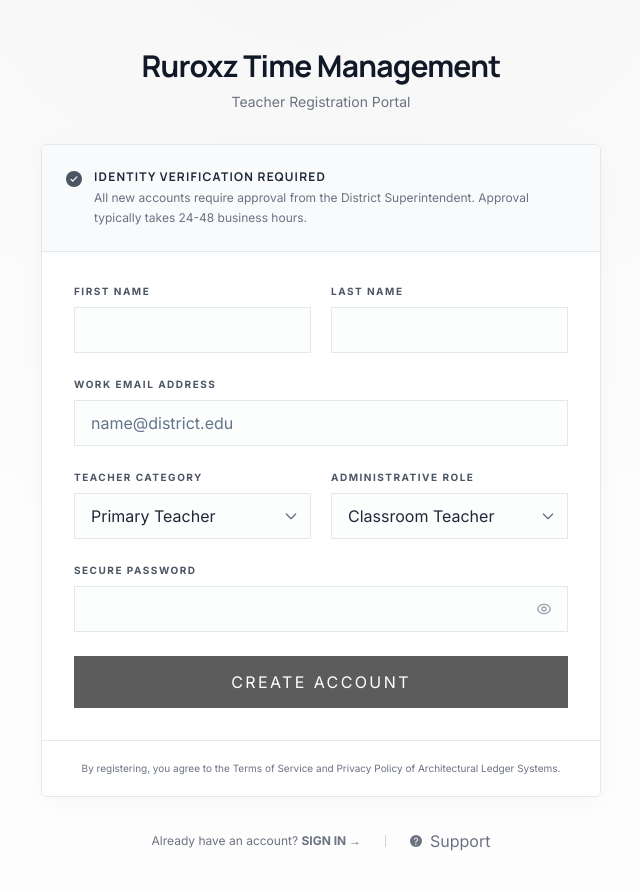
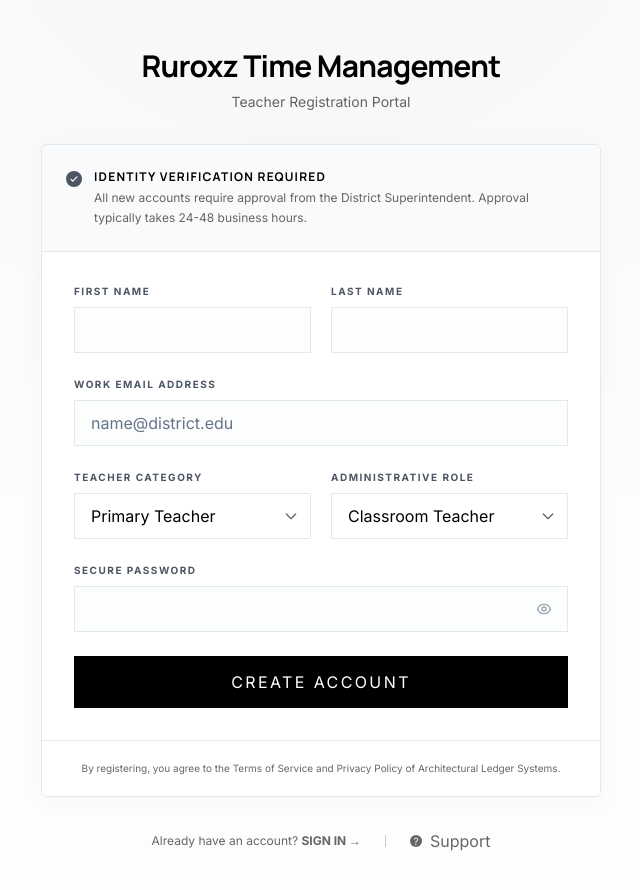
Before and after one commit to Dharshaneshwaran/rurox, a Next.js app in the folder frontend1/: page /teacher/signup in a window 1280 px wide. Shown: the top 890 px of the page, without its empty margins (319-959 px from the left). Built offline with nearby package versions, Linux system fonts and the light colour scheme; no server answers.

Commit message:
the text colour in the dashboard

```diff
--- a/frontend1/src/app/admin/dashboard/page.tsx
+++ b/frontend1/src/app/admin/dashboard/page.tsx
@@ -129,10 +129,10 @@ export default function AdminDashboardPage() {
           description="Monitor teacher capacity, search subjects, and orchestrate profile-level timetable deployment from the centralized hub."
           actions={
             <div className="flex flex-wrap items-center gap-3">
-              <Link href="/admin/users" className={cn(buttonClasses({ variant: "secondary" }), "border border-white/10 bg-[#6d8f67]/70 text-white shadow-[0_10px_30px_rgba(37,68,39,0.18)] backdrop-blur-md hover:bg-[#5f8359]/80 transition-all")}>
+              <Link href="/admin/users" className={cn(buttonClasses({ variant: "secondary" }), "!border-primary/20 !bg-primary/90 !text-white shadow-[0_10px_30px_rgba(37,68,39,0.18)] backdrop-blur-md hover:!bg-primary-strong transition-all")}>
                 Review approvals
               </Link>
-              <Link href="/admin/special-class" className={cn(buttonClasses({ variant: "secondary" }), "border border-white/10 bg-[#6d8f67]/70 text-white shadow-[0_10px_30px_rgba(37,68,39,0.18)] backdrop-blur-md hover:bg-[#5f8359]/80 transition-all")}>
+              <Link href="/admin/special-class" className={cn(buttonClasses({ variant: "secondary" }), "!border-primary/20 !bg-primary/90 !text-white shadow-[0_10px_30px_rgba(37,68,39,0.18)] backdrop-blur-md hover:!bg-primary-strong transition-all")}>
                 Special classes
               </Link>
               <Link href="/admin/substitutions" className={buttonClasses({ variant: "accent" })}>
--- a/frontend1/src/app/page.tsx
+++ b/frontend1/src/app/page.tsx
@@ -177,7 +177,7 @@ export default function LoginPage() {
 
               {activeTab === "TEACHER" && (
                 <div className="mt-4 text-center">
-                  <Link href="/teacher/signup" className="text-xs text-blue-600 hover:text-blue-800 transition-colors uppercase tracking-widest font-semibold border-b border-transparent hover:border-blue-800 pb-0.5">
+                  <Link href="/teacher/signup" className="text-xs text-primary/70 hover:text-primary transition-colors uppercase tracking-widest font-semibold border-b border-transparent hover:border-primary pb-0.5">
                     Don't have an account? Sign up
                   </Link>
                 </div>
--- a/frontend1/src/app/teacher/signup/page.tsx
+++ b/frontend1/src/app/teacher/signup/page.tsx
@@ -60,8 +60,8 @@ export default function TeacherSignupPage() {
       />
 
       <div className="sm:mx-auto sm:w-full sm:max-w-[560px] text-center z-10 relative mb-8">
-        <h1 className="text-3xl font-display font-bold tracking-tight text-[#111827]">Ruroxz Time Management</h1>
-        <p className="mt-2 text-sm text-[#6B7280]">Teacher Registration Portal</p>
+        <h1 className="text-3xl font-display font-bold tracking-tight text-primary">Ruroxz Time Management</h1>
+        <p className="mt-2 text-sm text-primary/60">Teacher Registration Portal</p>
       </div>
 
       <div className="sm:mx-auto sm:w-full sm:max-w-[560px] z-10 relative">
@@ -77,10 +77,10 @@ export default function TeacherSignupPage() {
               </div>
             </div>
             <div>
-              <h3 className="text-xs font-bold uppercase tracking-widest text-[#1F2937] leading-tight mb-1">
+              <h3 className="text-xs font-bold uppercase tracking-widest text-primary leading-tight mb-1">
                 Identity Verification Required
               </h3>
-              <p className="text-xs text-[#6B7280] leading-relaxed">
+              <p className="text-xs text-primary/60 leading-relaxed">
                 All new accounts require approval from the District Superintendent. Approval typically takes 24-48 business hours.
               </p>
             </div>
@@ -149,13 +149,13 @@ export default function TeacherSignupPage() {
                       <select
                         value={teacherCategory}
                         onChange={(e) => setTeacherCategory(e.target.value)}
-                        className="w-full bg-[#FCFDFD] border border-[#E2E8F0] rounded-md text-sm px-4 py-2.5 outline-none focus:border-black transition-colors appearance-none pr-10 text-[#1F2937]"
+                        className="w-full bg-white border border-border rounded-md text-sm px-4 py-2.5 outline-none focus:border-primary transition-colors appearance-none pr-10 text-primary"
                         required
                       >
                         <option value="Primary Teacher">Primary Teacher</option>
                         <option value="Secondary Teacher">Secondary Teacher</option>
                       </select>
-                      <div className="pointer-events-none absolute inset-y-0 right-0 flex items-center px-3 text-[#6B7280]">
+                      <div className="pointer-events-none absolute inset-y-0 right-0 flex items-center px-3 text-primary/60">
                         <svg className="h-4 w-4" fill="none" viewBox="0 0 24 24" stroke="currentColor">
                           <path strokeLinecap="round" strokeLinejoin="round" strokeWidth={2} d="M19 9l-7 7-7-7" />
                         </svg>
@@ -170,14 +170,14 @@ export default function TeacherSignupPage() {
                       <select
                         value={administrativeRole}
                         onChange={(e) => setAdministrativeRole(e.target.value)}
-                        className="w-full bg-[#FCFDFD] border border-[#E2E8F0] rounded-md text-sm px-4 py-2.5 outline-none focus:border-black transition-colors appearance-none pr-10 text-[#1F2937]"
+                        className="w-full bg-white border border-border rounded-md text-sm px-4 py-2.5 outline-none focus:border-primary transition-colors appearance-none pr-10 text-primary"
                         required
                       >
                         <option value="Classroom Teacher">Classroom Teacher</option>
                         <option value="Site Coordinator">Site Coordinator</option>
                         <option value="Department Head">Department Head</option>
                       </select>
-                      <div className="pointer-events-none absolute inset-y-0 right-0 flex items-center px-3 text-[#6B7280]">
+                      <div className="pointer-events-none absolute inset-y-0 right-0 flex items-center px-3 text-primary/60">
                         <svg className="h-4 w-4" fill="none" viewBox="0 0 24 24" stroke="currentColor">
                           <path strokeLinecap="round" strokeLinejoin="round" strokeWidth={2} d="M19 9l-7 7-7-7" />
                         </svg>
@@ -220,7 +220,7 @@ export default function TeacherSignupPage() {
                 <button
                   type="submit"
                   disabled={loading}
-                  className="w-full bg-[#5C5C5C] hover:bg-[#333333] text-white text-[11px] font-bold tracking-[0.15em] py-3.5 px-4 rounded-md transition-colors"
+                  className="w-full bg-primary hover:bg-primary-strong text-white text-[11px] font-bold tracking-[0.15em] py-3.5 px-4 rounded-md transition-colors"
                 >
                   {loading ? "CREATING..." : "CREATE ACCOUNT"}
                 </button>
@@ -229,7 +229,7 @@ export default function TeacherSignupPage() {
           </div>
 
           <div className="bg-[#FFFFFF] border-t border-[#E2E8F0] px-8 py-5 text-center">
-            <p className="text-[10px] text-[#6B7280]">
+            <p className="text-[10px] text-primary/60">
               By registering, you agree to the <a href="#" className="underline">Terms of Service</a> and <a href="#" className="underline">Privacy Policy</a> of Architectural Ledger Systems.
             </p>
           </div>
@@ -237,15 +237,15 @@ export default function TeacherSignupPage() {
         </div>
 
         <div className="mt-8 flex justify-center items-center gap-6 pb-20">
-          <p className="text-xs text-[#6B7280]">
+          <p className="text-xs text-primary/60">
             Already have an account?{" "}
-            <Link href="/" className="font-bold text-[#1F2937] hover:text-black">
+            <Link href="/" className="font-bold text-primary hover:text-primary-strong">
               SIGN IN →
             </Link>
           </p>
-          <div className="w-[1px] h-3 bg-[#D1D5DB]"></div>
-          <button className="text-xs font-bold text-[#6B7280] flex items-center gap-2 hover:text-[#1F2937]">
-            <div className="w-3 h-3 rounded-full bg-[#6B7280] text-white flex items-center justify-center text-[10px]">?</div>
+          <div className="w-[1px] h-3 bg-primary/20"></div>
+          <button className="text-xs font-bold text-primary/60 flex items-center gap-2 hover:text-primary">
+            <div className="w-3 h-3 rounded-full bg-primary/60 text-white flex items-center justify-center text-[10px]">?</div>
             Support
           </button>
         </div>
--- a/frontend1/src/components/ui/Panel.tsx
+++ b/frontend1/src/components/ui/Panel.tsx
@@ -13,7 +13,7 @@ const tones = {
   muted:
     "border-[var(--color-stroke)] bg-[var(--color-panel-muted)] shadow-[var(--shadow-soft)]",
   highlight:
-    "border-[color:color-mix(in_oklab,var(--color-brand)_18%,white)] bg-[linear-gradient(180deg,color-mix(in_oklab,var(--color-brand-soft)_55%,white),white)] shadow-[0_32px_70px_-48px_rgba(36,88,230,0.6)]",
+    "border-[color:color-mix(in_oklab,var(--color-brand)_18%,white)] bg-[linear-gradient(180deg,color-mix(in_oklab,var(--color-brand-soft)_55%,white),white)] shadow-[0_32px_70px_-48px_rgba(var(--color-brand-rgb),0.35)]",
 };
 
 export default function Panel({
```
